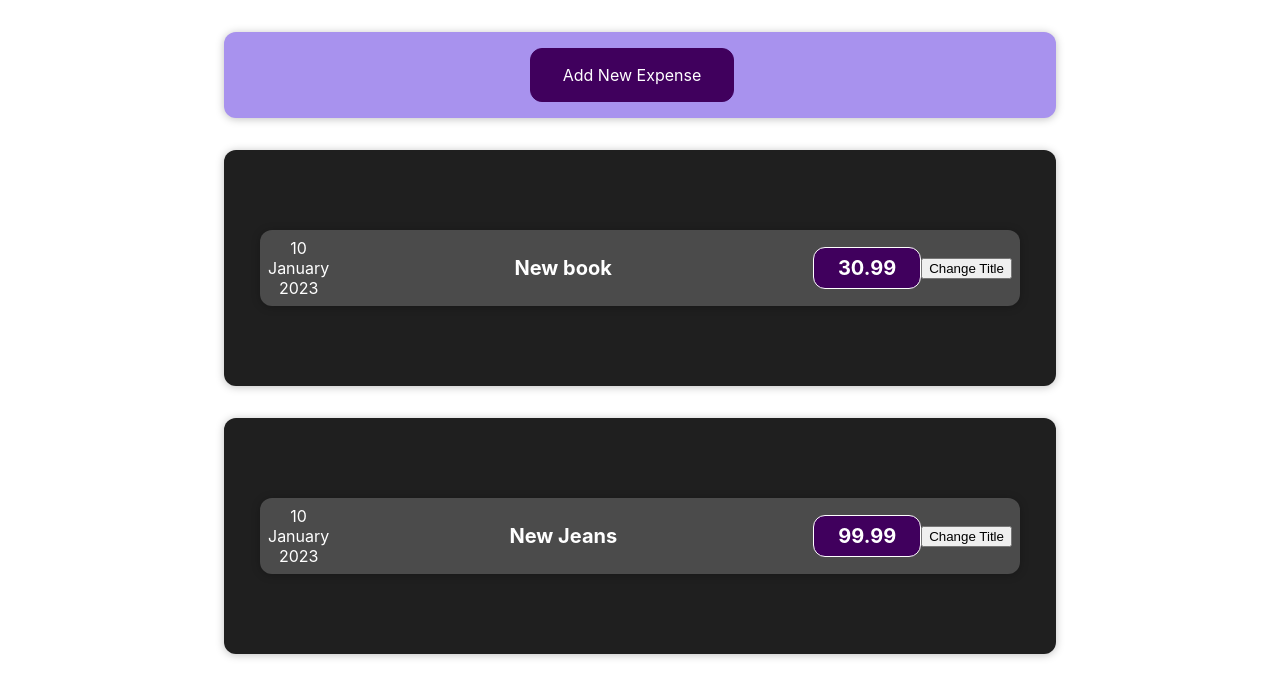
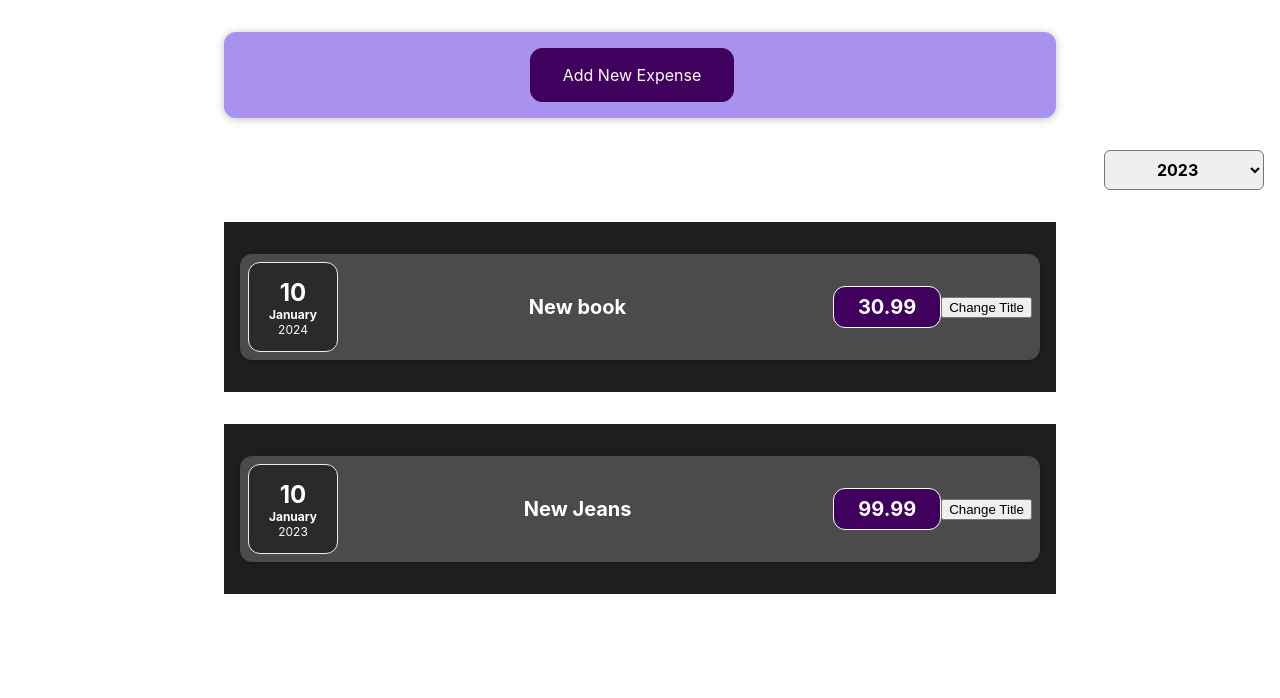
Before and after one commit to DanilKersontsev/expenses, a React (Create React App) app: page / in a window 1280 px wide. Shown: the top 698 px of the page. Built offline with nearby package versions, Linux system fonts and the light colour scheme.

Commit message:
vormi kuvamine ja asendamine nuppuga

```diff
--- a/src/App.js
+++ b/src/App.js
@@ -1,36 +1,84 @@
+import logo from './logo.svg';
 import './App.css';
-import logo from './logo.svg';
-
+import React, {useState} from "react"
+import { flushSync } from 'react-dom';
 
 import Expenses  from "./component/Expenses/Expenses";
 import NewExpense from "./component/NewExpense/NewExpense";
+import ExpensesFilter from "./component/Expenses/ExpensesFilter";
 
-const App = () => {
-    const expenses = [
+const DUMMY_EXPENSES = [
     {
-            date: new Date(2023, 0, 10),
+        id:"e1",
+        date: new Date(2024, 0, 10),
         title: 'New book',
         price: 30.99
     },
     {
+        id:"e2",
         date: new Date(2023, 0, 10),
         title: 'New Jeans',
         price: 99.99
     }
 ]
 
-    const addExpensehandler = (expense) => {
+const App = () => {
+    const [expenses,setExpenses] = useState(DUMMY_EXPENSES)
+
+    const addExpenseHandler = (expense) =>{
         console.log('In App.js')
-        console.log(expense)
+        setExpenses((previousExpenses )=>{
+            return [expense,...expenses]
+        })
     }
+    const filterExpenseHandler = (filter) =>{
+        console.log('Filter Data in App.js', filter)
+        const filteredExpenses = DUMMY_EXPENSES.filter(
+            (expense) => expense.date.getFullYear() == filter
+        );
+        setExpenses([...filteredExpenses])
+        console.log('filter',...filteredExpenses)
+        console.log('inside',expenses)
+        console.log('Dummy',DUMMY_EXPENSES)
+    }
+    if(expenses.length == 1){
+        console.log('1')
+        return (
+            <>
+                <div className="App">
+                    <NewExpense onAddExpense={addExpenseHandler}></NewExpense>
+                    <ExpensesFilter onFilterChange={filterExpenseHandler}></ExpensesFilter>
+                    <Expenses expenseData={expenses[0]}></Expenses>
 
+                </div>
+            </>
+        );
+    } else if(expenses.length == 2){
+        console.log('2')
         return (
+            <>
                 <div className="App">
-            <NewExpense onAddExpense={addExpensehandler}></NewExpense>
+                    <NewExpense onAddExpense={addExpenseHandler}></NewExpense>
+                    <ExpensesFilter onFilterChange={filterExpenseHandler}></ExpensesFilter>
                     <Expenses expenseData={expenses[0]}></Expenses>
                     <Expenses expenseData={expenses[1]}></Expenses>
                 </div>
+            </>
         );
+    } else {
+        console.log('3')
+        return (
+            <>
+                <div className="App">
+                    <NewExpense onAddExpense={addExpenseHandler}></NewExpense>
+                    <ExpensesFilter onFilterChange={filterExpenseHandler}></ExpensesFilter>
+                    <p>No expenses found</p>
+                </div>
+            </>
+        )
+    }
+
+
 
 }
 export default App;
--- a/src/component/Expenses/ExpenseItem.js
+++ b/src/component/Expenses/ExpenseItem.js
@@ -1,7 +1,8 @@
+import React, {useState} from 'react';
+
 import './ExpenseItem.css'
-import ExpenseDate from "./ExpenseDate";
+import ExpenseDate from './ExpenseDate'
 import Card from "../UI/Card";
-import {useState} from "react";
 
 const  ExpenseItem = (props) =>{
     const [title, setTitle] = useState(props.title)
--- a/src/component/Expenses/Expenses.js
+++ b/src/component/Expenses/Expenses.js
@@ -1,13 +1,12 @@
 import './Expenses.css'
 import ExpenseItem  from "./ExpenseItem";
-import Card from "../UI/Card";
+
+
 const Expenses = (props) =>{
     return (
-        <Card className="expenses">
-            <div className="expenses">
-                <ExpenseItem expenseData={props}></ExpenseItem>
-            </div>
-        </Card>
+        <div className="expenses">
+            <ExpenseItem expenseData={props}></ExpenseItem>
+        </div>
     )
 }
 export default Expenses
--- /dev/null
+++ b/src/component/Expenses/ExpensesFilter.css
@@ -0,0 +1,24 @@
+.expenses-filter {
+    color: white;
+    padding: 0 1rem;
+}
+
+.expenses-filter__control {
+    display: flex;
+    width: 100%;
+    align-items: center;
+    justify-content: space-between;
+    margin: 1rem 0;
+}
+
+.expenses-filter label {
+    font-weight: bold;
+    margin-bottom: 0.5rem;
+}
+
+.expenses-filter select {
+    font: inherit;
+    padding: 0.5rem 3rem;
+    font-weight: bold;
+    border-radius: 6px;
+}
--- /dev/null
+++ b/src/component/Expenses/ExpensesFilter.js
@@ -0,0 +1,24 @@
+import React from 'react';
+
+import './ExpensesFilter.css';
+
+const ExpensesFilter = (props) => {
+    const filterHandler = (filter) =>{
+        console.log('Filter Change in ExpensesFilter.js',filter)
+        props.onFilterChange(filter)
+    }
+    return (
+        <div className='expenses-filter'>
+            <div className='expenses-filter__control'>
+                <label>Filter by year</label>
+                <select onChange={e =>filterHandler(e.target.value)}>
+                    <option value='2023'>2023</option>
+                    <option value='2024'>2024</option>
+                    <option value='2025'>2025</option>
+                </select>
+            </div>
+        </div>
+    );
+};
+
+export default ExpensesFilter;
--- a/src/component/NewExpense/NewExpense.js
+++ b/src/component/NewExpense/NewExpense.js
@@ -1,18 +1,18 @@
+import React from "react";
 import ExpenseForm from "./ExpenseForm";
-import './NewExpense.css';
+import "./NewExpense.css"
 
 const NewExpense = (props) => {
-    const saveExpenseDatahandler = (enteredExpenseData) => {
+    const saveExpenseDataHandler = (enteredExpenseData) =>{
         const expenseData = {
             ...enteredExpenseData,
-            id: Math.random().toString()
+            id:Math.random().toString()
         }
         props.onAddExpense(expenseData)
     }
-
     return(
         <div className="new-expense">
-            <ExpenseForm onSaveExpenseData={saveExpenseDatahandler}></ExpenseForm>
+            <ExpenseForm onSaveExpenseData={saveExpenseDataHandler}></ExpenseForm>
         </div>
     )
 }
```
Also changed, not shown: src/component/Expenses/ExpenseDate.js (+3 -4 lines), public/index.html (indentation only). Lines whose indentation alone changed are shown as unchanged.
